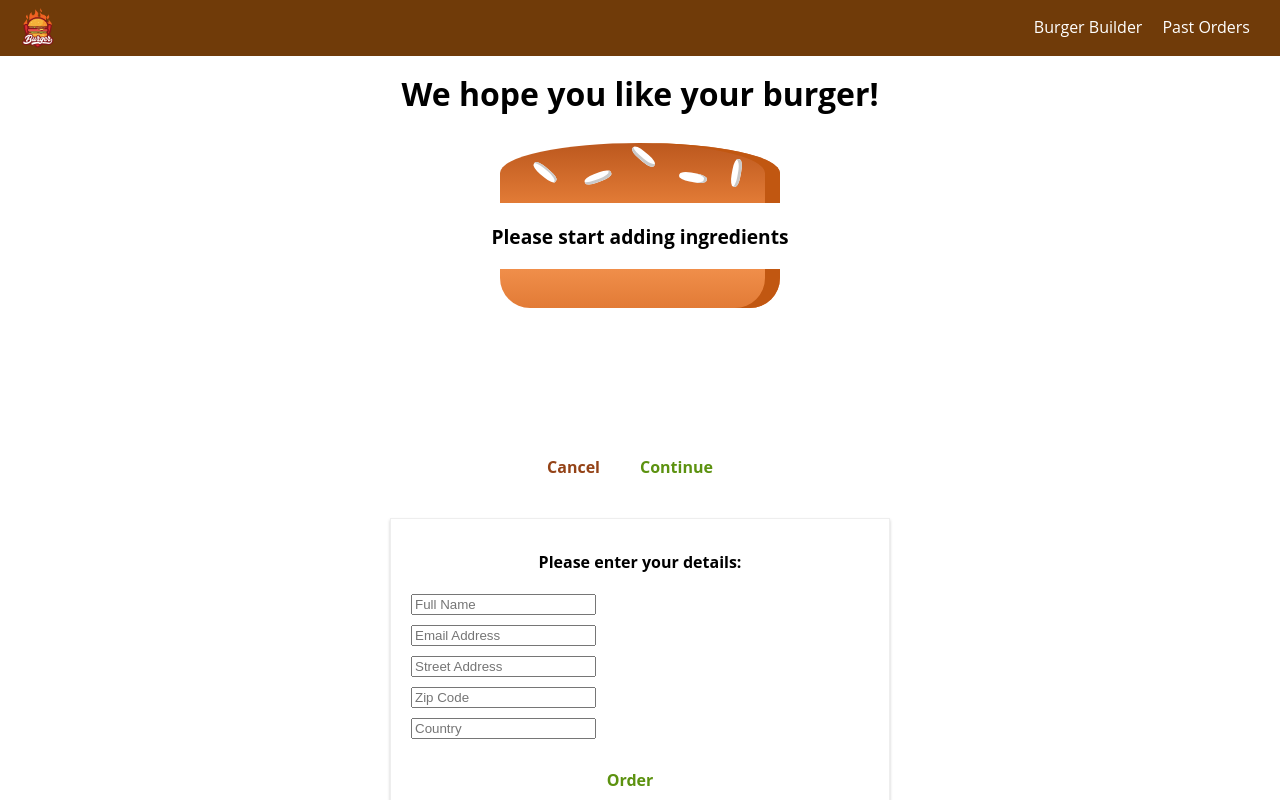
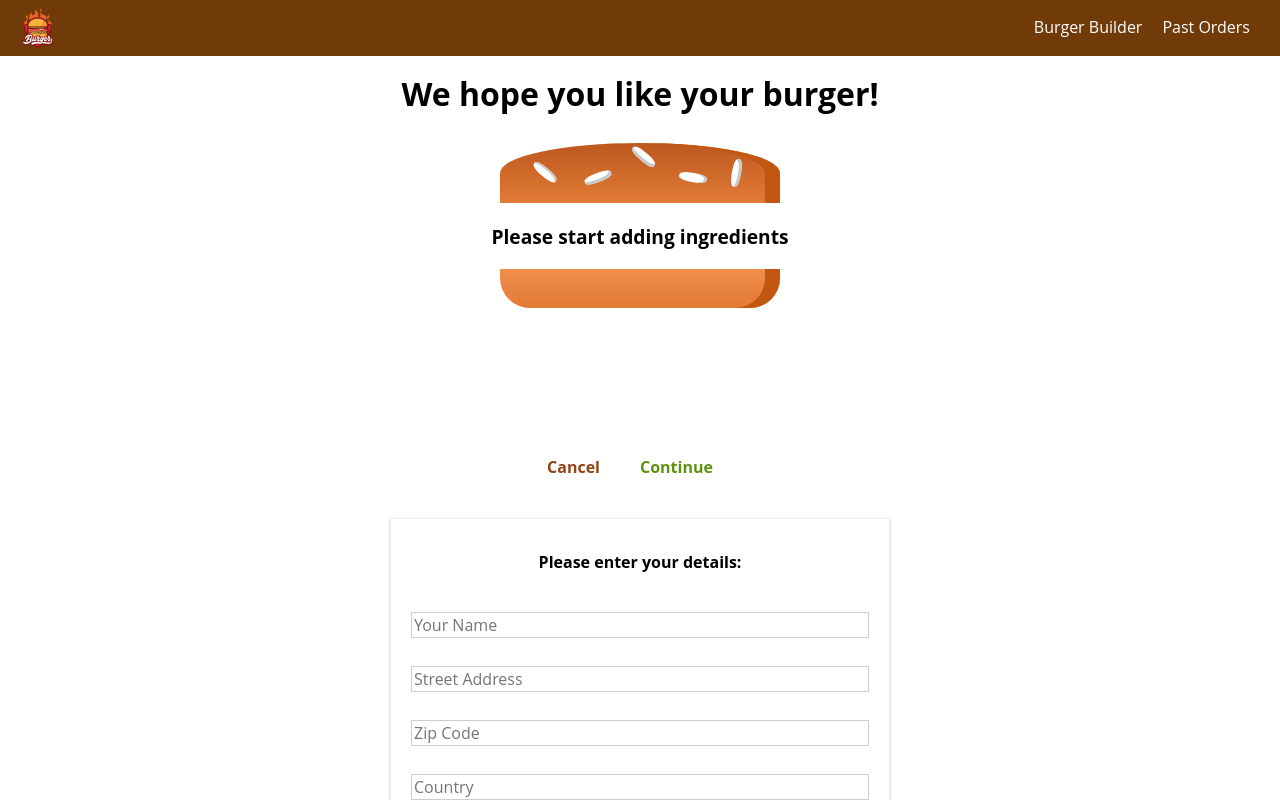
Before and after one commit to bazuka1995/Burger-Builder, a React (Create React App) app: page /checkout in a window 1280 px wide. Both pictures are taken after a click on the button "Continue". Shown: the top 800 px of the page. Built offline with nearby package versions, Linux system fonts and the light colour scheme; the HTML template or start-up script is replaced by a standard one.

Commit message:
Form data
Change the form element to be dynamically created.

```diff
--- /dev/null
+++ b/src/components/UI/Input/Input.js
@@ -0,0 +1,50 @@
+import React from 'react';
+import classes from './Input.module.css';
+
+const input = (props) => {
+    let inputElement = null;
+
+    switch (props.elementType) {
+        case ('input'):
+            inputElement = <input
+                className={classes.InputElement}
+                {...props.elementConfig}
+                value={props.value}/>;
+            break;
+        case ('textarea'):
+            inputElement = <textarea
+                className={classes.InputElement}
+                {...props.elementConfig}
+                value={props.value} />;
+            break;
+        case ('select'):
+            inputElement = (
+                <select
+                    className={classes.InputElement}
+                    value={props.value}>
+                    {props.elementConfig.options.map(
+                        option => (
+                            <option key={option.value} value={option.value}>
+                                {option.displayValue}
+                            </option>
+                        )
+                    )}
+                </select>);
+            break;
+        default:
+            inputElement = <input
+                className={classes.InputElement}
+                {...props.elementConfig}
+                value={props.value} />
+            break;
+    }
+
+    return (
+        <div className={classes.Input}>
+            <label className={classes.Label} >{props.label}</label>
+            {inputElement}
+        </div>
+    );
+}
+
+export default input;
--- /dev/null
+++ b/src/components/UI/Input/Input.module.css
@@ -0,0 +1,31 @@
+.Input {
+    width: 100%;
+    padding: 10px;
+    box-sizing: border-box;
+}
+
+.Label {
+    font-weight: bold;
+    display: block;
+    margin-bottom: 8px;
+}
+
+.InputElement {
+    outline: none;
+    border: 1px solid #ccc;
+    background-color: white;
+    font: inherit;
+    padding: 6px 10x;
+    display: block;
+    width: 100%;
+    box-sizing: border-box;
+}
+
+.InputElement:focus {
+    outline: none;
+    box-shadow: 2px 2px 2px #ccc;
+}
+
+.InputElement:hover {
+    box-shadow: 2px 2px 2px #ccc;
+}
--- a/src/containers/Checkout/ContactData/ContactData.js
+++ b/src/containers/Checkout/ContactData/ContactData.js
@@ -1,17 +1,63 @@
 import React, { Component } from "react";
 import Button from "../../../components/UI/Button/Button";
 import classes from "./ContactData.module.css";
-import axios from '../../../axios-orders';
-import Spinner from '../../../components/UI/Spinner/Spinner';
+import axios from "../../../axios-orders";
+import Spinner from "../../../components/UI/Spinner/Spinner";
+import Input from "../../../components/UI/Input/Input";
 
 class ContactData extends Component {
   state = {
-    name: "",
-    email: "",
-    address: {
-      street: "",
-      zipCode: "",
-      country: "",
+    orderForm: {
+      name: {
+        elementType: "input",
+        elementConfig: {
+          type: "text",
+          placeholder: "Your Name",
+        },
+        value: "",
+      },
+      street: {
+        elementType: "input",
+        elementConfig: {
+          type: "text",
+          placeholder: "Street Address",
+        },
+        value: "",
+      },
+      zipCode: {
+        elementType: "input",
+        elementConfig: {
+          type: "text",
+          placeholder: "Zip Code",
+        },
+        value: "",
+      },
+      country: {
+        elementType: "input",
+        elementConfig: {
+          type: "text",
+          placeholder: "Country",
+        },
+        value: "",
+      },
+      email: {
+        elementType: "input",
+        elementConfig: {
+          type: "email",
+          placeholder: "Email Address",
+        },
+        value: "",
+      },
+      deliveryMethod: {
+        elementType: "select",
+        elementConfig: {
+          options: [
+            { value: "fastest", displayValue: "Fastest" },
+            { value: "cheapest", displayValue: "Cheapest" },
+          ],
+        },
+        value: "",
+      },
     },
     loading: false,
   };
@@ -22,69 +68,45 @@
     const order = {
       ingredients: this.props.ingredients,
       price: this.props.price,
-      customer: {
-        name: "Dov Royal",
-        address: {
-          street: "Napier St",
-          zipCode: "2030",
-          country: "Australia",
-        },
-        email: "dov@gmail.com",
-      },
-      deliveryMethod: "fastest",
     };
 
-    axios.post( '/orders.json', order )
-      .then( response => {
+    axios
+      .post("/orders.json", order)
+      .then((response) => {
         this.setState({ loading: false });
-        this.props.history.push('/');
+        this.props.history.push("/");
       })
-      .catch( error => {
+      .catch((error) => {
         this.setState({ loading: false });
-      })
+      });
   };
 
   render() {
+    const formArray = [];
+    for (let key in this.state.orderForm) {
+      formArray.push({
+        id: key,
+        config: this.state.orderForm[key]
+      })
+    }
+
     let form = (
       <form>
-          <input
-            className={classes.Input}
-            type="text"
-            name="name"
-            placeholder="Full Name"
-          />
-          <input
-            className={classes.Input}
-            type="email"
-            name="email"
-            placeholder="Email Address"
-          />
-          <input
-            className={classes.Input}
-            type="text"
-            name="street"
-            placeholder="Street Address"
-          />
-          <input
-            className={classes.Input}
-            type="text"
-            name="zip"
-            placeholder="Zip Code"
-          />
-          <input
-            className={classes.Input}
-            type="text"
-            name="country"
-            placeholder="Country"
-          />
-          <Button click={this.orderHandler} btnType="Success">
-            Order
-          </Button>
-        </form>
+        {formArray.map(formElement => (
+          <Input
+            key={formElement.id}
+            elementType={formElement.config.elementType}
+            elementConfig={formElement.config.elementConfig}
+            value={formElement.config.value}/>
+        ))}
+        <Button click={this.orderHandler} btnType="Success">
+          Order
+        </Button>
+      </form>
     );
 
     if (this.state.loading) {
-      form = <Spinner />
+      form = <Spinner />;
     }
 
     return (
--- a/src/containers/Checkout/ContactData/ContactData.module.css
+++ b/src/containers/Checkout/ContactData/ContactData.module.css
@@ -6,11 +6,6 @@
     border: 1px solid #eee;
     padding: 10px;
     box-sizing: border-box;
-}
-
-.Input {
-    display: block;
-    margin: 10px;
 }
 
 .Input:hover {
```
Also changed, not shown: src/components/Order/Order.js (+14 -11 lines), src/containers/Orders/Orders.module.css (deleted).
